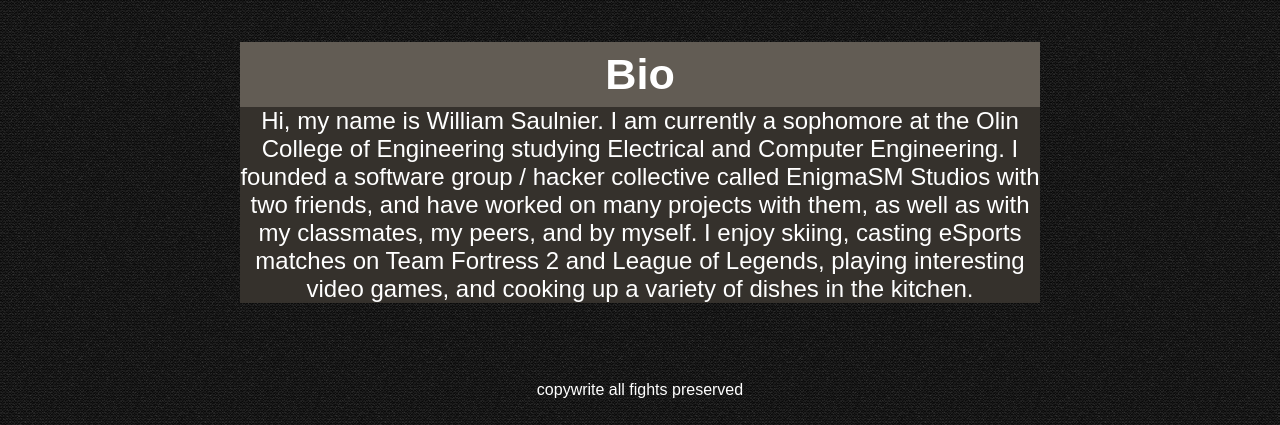
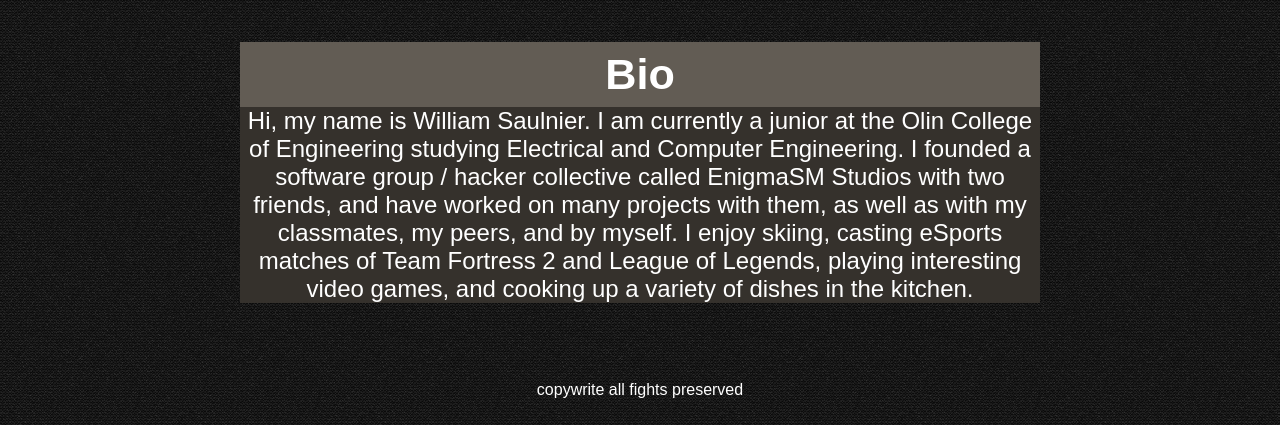
Before and after one commit to Lego6245/lego6245.github.io, a Jekyll site: the page aboutme.html, which Jekyll copies as it is, in a window 1280 px wide, cut to the strip 475-900 px from the top of the page. Built offline with Jekyll 4.4.1, drawn with Linux system fonts in a browser that asks for light colours; some web fonts are replaced.

```diff
--- a/aboutme.html
+++ b/aboutme.html
@@ -22,7 +22,7 @@
 			-->
 			<section>
 				<h1>Bio</h1>
-				<p>Hi, my name is William Saulnier. I am currently a sophomore at the Olin College of Engineering studying Electrical and Computer Engineering. I founded a software group / hacker collective called EnigmaSM Studios with two friends, and have worked on many projects with them, as well as with my classmates, my peers, and by myself. I enjoy skiing, casting eSports matches on Team Fortress 2 and League of Legends, playing interesting video games, and cooking up a variety of dishes in the kitchen.</p>
+				<p>Hi, my name is William Saulnier. I am currently a junior at the Olin College of Engineering studying Electrical and Computer Engineering. I founded a software group / hacker collective called EnigmaSM Studios with two friends, and have worked on many projects with them, as well as with my classmates, my peers, and by myself. I enjoy skiing, casting eSports matches of Team Fortress 2 and League of Legends, playing interesting video games, and cooking up a variety of dishes in the kitchen.</p>
 			</section>
 			<div class="push"></div>
 		</div>
--- a/index.html
+++ b/index.html
@@ -48,7 +48,7 @@ layout: default
 			</a>
 		</li>
 		<li>
-			<a href="./ResumeAug2014.pdf" target="_blank">
+			<a href="./ResumeJan2015.pdf" target="_blank">
 				<div>
 				<img src="/imgs/resume.png" alt="Resume">
 					<h2>Resume</h2>
```
Also changed, not shown: 1 other file.
